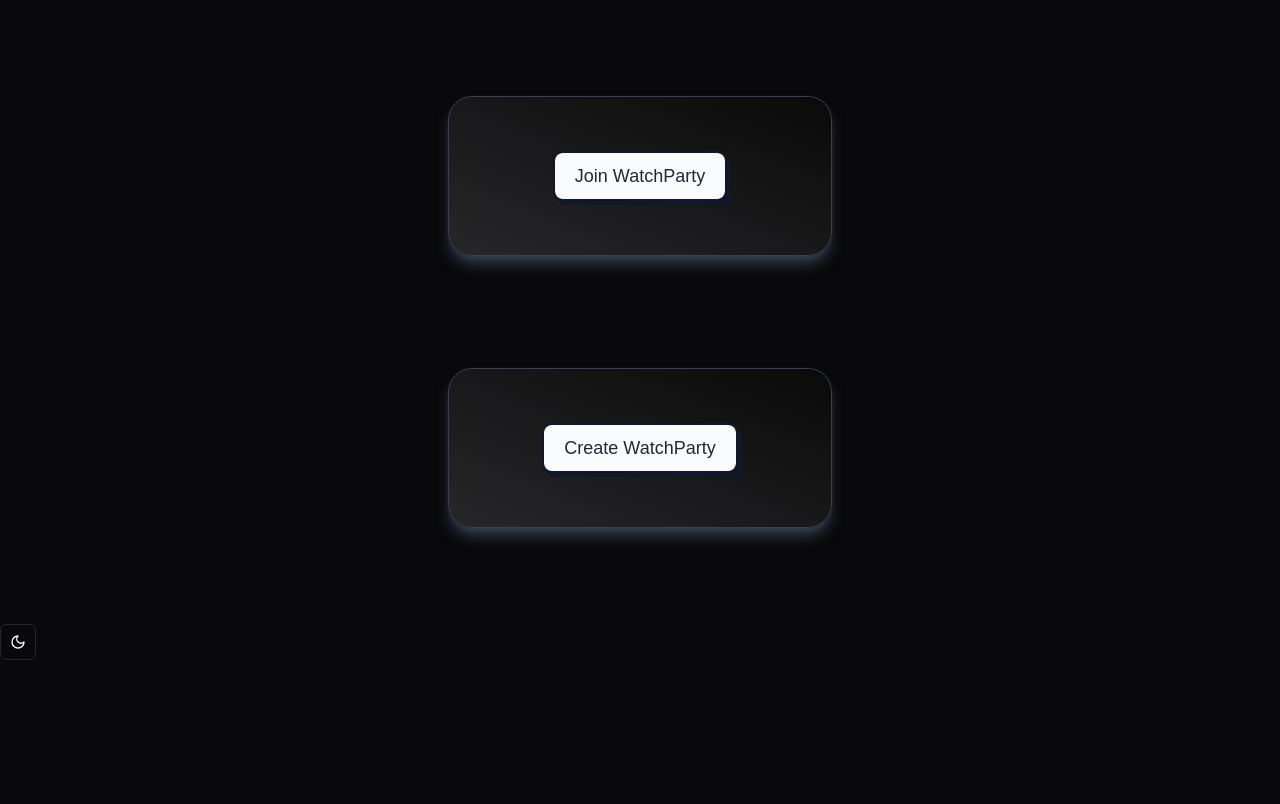
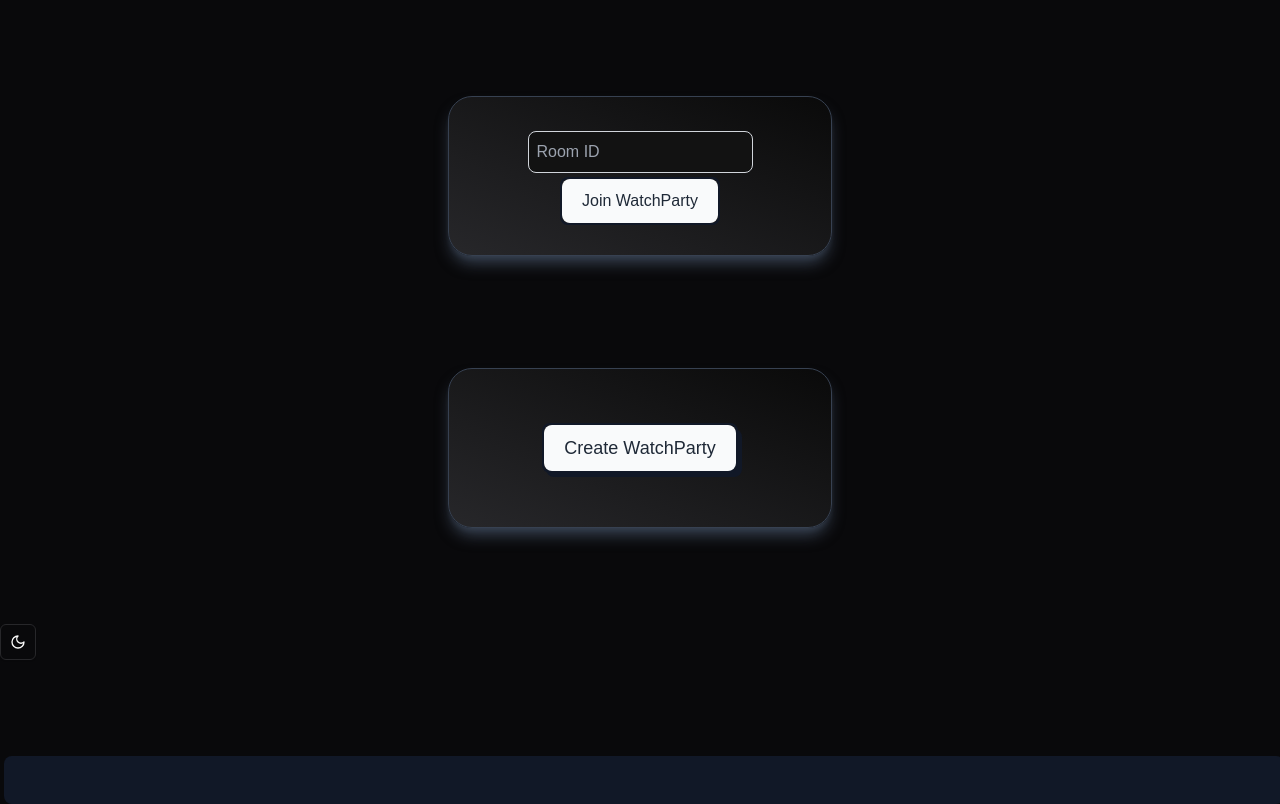
Before and after one commit to keshavsaini0311/vid-watchparty, a Next.js app: page / in a window 1280 px wide. Built offline with nearby package versions, Linux system fonts and the light colour scheme.

Commit message:
seek works through socket

```diff
--- a/app/page.js
+++ b/app/page.js
@@ -1,17 +1,25 @@
+"use client"
 import Link from "next/link";
+import { useRouter } from "next/navigation";
+import { useState } from "react";
+export default function Home() {
 
-export default function Home() {
+  const router=useRouter();
+  const [roomId, setRoomId] = useState("");
+  const handleClick=()=>{
+    router.push(`/room/${roomId}`);
+  }
+
   return (
     <div className='w-full  mx-auto py-24 text-center flex flex-col gap-28'>
-        <div className="border border-gray-700 shadow-lg shadow-gray-700 mx-auto bg-gradient-to-tr from-zinc-800 to-neutral-950 rounded-3xl w-96 h-40 flex items-center justify-center">
-          <Link href="/JoinRoom" className="relative inline-block text-lg group">
+        <div className="border flex-col border-gray-700 shadow-lg shadow-gray-700 mx-auto bg-gradient-to-tr from-zinc-800 to-neutral-950 rounded-3xl w-96 h-40 flex items-center justify-center">
+            <input onChange={(e) => setRoomId(e.target.value)} type="text" className="border p-2 m-1 border-gray-300 rounded-lg focus:outline-none focus:border-gray-600" placeholder="Room ID" ></input>
             <span className="relative z-10 block px-5 py-3 overflow-hidden font-medium leading-tight text-gray-800 transition-colors duration-300 ease-out border-2 border-gray-900 rounded-lg group-hover:text-white">
               <span className="absolute inset-0 w-full h-full px-5 py-3 rounded-lg bg-gray-50"></span>
               <span className="absolute left-0 w-48 h-48 -ml-2 transition-all duration-300 origin-top-right -rotate-90 -translate-x-full translate-y-12 bg-gray-900 group-hover:-rotate-180 ease"></span>
-              <span className="relative">Join WatchParty</span>
+              <button onClick={handleClick} className="relative">Join WatchParty</button>
             </span>
             <span className="absolute bottom-0 right-0 w-full h-12 -mb-1 -mr-1 transition-all duration-200 ease-linear bg-gray-900 rounded-lg group-hover:mb-0 group-hover:mr-0" data-rounded="rounded-lg"></span>
-          </Link>
         </div>
         <div className="border border-gray-700 shadow-lg shadow-gray-700 mx-auto bg-gradient-to-tr from-zinc-800 to-neutral-950 rounded-3xl w-96 h-40 flex items-center justify-center">
           <Link href="/room" className="relative inline-block text-lg group">
--- a/app/room/[roomId]/page.jsx
+++ b/app/room/[roomId]/page.jsx
@@ -28,13 +28,14 @@ const page  = ({params}) => {
 
 
       useEffect(() => {
-        if (roomId) {
+        if (roomId&&vidurl) {
             socket = io();
 
             socket.emit('joinRoom', roomId);
 
             socket.on('sync', (state) => {
-                setTimestamp(state.timestamp);
+
+              videoRef.current.currentTime =state.timestamp;
                 setPlaying(state.playing);
             });
         }
@@ -42,7 +43,7 @@ const page  = ({params}) => {
         return () => {
             if (socket) socket.disconnect();
         };
-    }, [roomId]);
+    }, [roomId,vidurl]);
 
     const togglePlayPause = () => {
         const newState = { timestamp, playing: !playing };
@@ -134,6 +135,10 @@ const page  = ({params}) => {
 
         setCurrentDurationOfVideo(parseFloat(e.target.value));
         videoRef.current.currentTime = parseFloat(e.target.value);
+        const newState = { timestamp: parseFloat(e.target.value), playing };
+        setPlaying(newState.playing);
+
+        socket.emit('seek', roomId, newState);
     }
 
 
@@ -144,7 +149,7 @@ const page  = ({params}) => {
             <video
                 ref={videoRef}
                 src={vidurl}
-
+                controls
             />
 
             <div className='customVideoTagControlsClass'>
--- a/package.json
+++ b/package.json
@@ -2,6 +2,7 @@
   "name": "vid-watchparty",
   "version": "0.1.0",
   "private": true,
+  "type": "module",
   "scripts": {
     "dev": "node server.js",
     "build": "next build",
--- a/server.js
+++ b/server.js
@@ -22,6 +22,7 @@ app.prepare().then(() => {
             socket.join(roomId);
             if (rooms[roomId]) {
                 socket.emit('sync', rooms[roomId]);
+
             } else {
                 rooms[roomId] = { timestamp: 0, playing: false };
             }
@@ -32,8 +33,9 @@ app.prepare().then(() => {
             io.to(roomId).emit('sync', state);
         });
 
-        socket.on('seek', (roomId, timestamp) => {
-            rooms[roomId].timestamp = timestamp;
+        socket.on('seek', (roomId, state) => {
+            rooms[roomId].timestamp = state.timestamp;
+
             io.to(roomId).emit('sync', rooms[roomId]);
         });
     });
```
